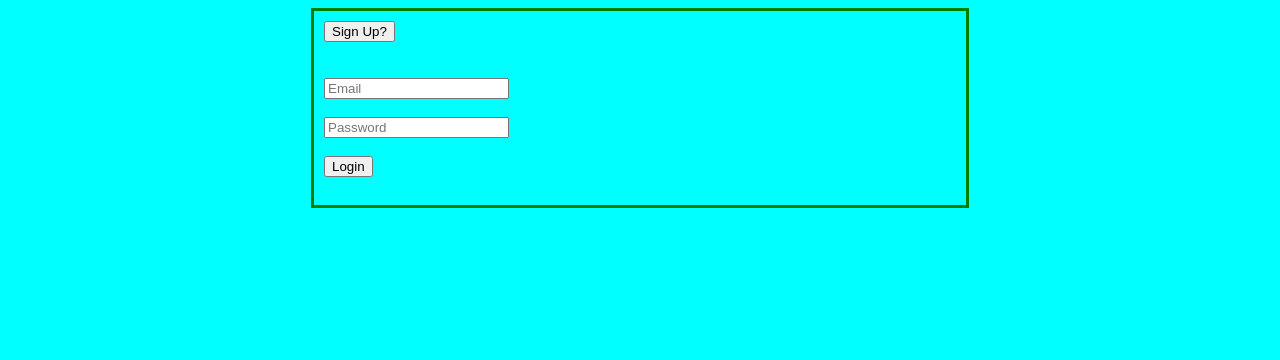
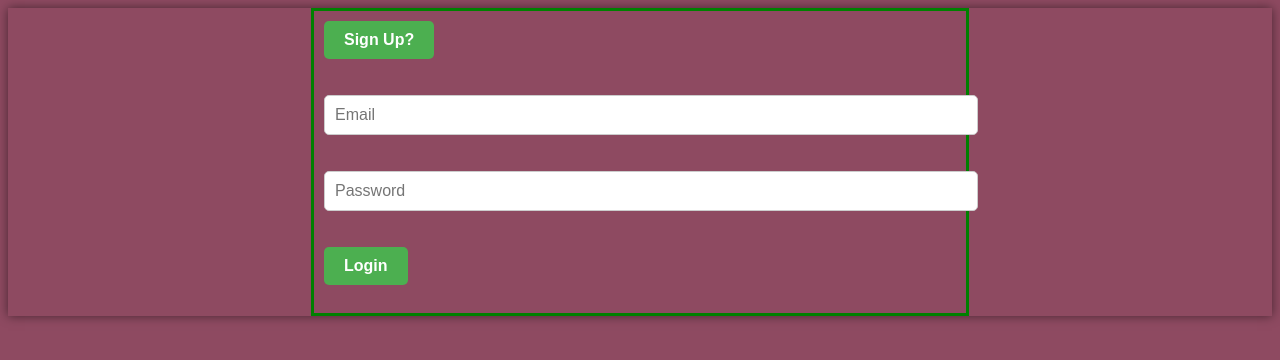
Before and after one commit to KiruthickK/Blackcat, a PHP site: the page made by Php Files/login.php in a window 1280 px wide. Shown: the top 360 px of the page. Run offline with PHP 8.4, Linux system fonts and the light colour scheme.

Commit message:
Some common features added

```diff
--- a/CSS/CommonStyles.css
+++ b/CSS/CommonStyles.css
@@ -5,3 +5,51 @@
     border: 3px solid green;
     padding: 10px;
 }
+
+
+/* Button styles */
+
+button,
+.button {
+    display: inline-block;
+    padding: 10px 20px;
+    font-size: 16px;
+    font-weight: bold;
+    text-align: center;
+    text-decoration: none;
+    background-color: #4CAF50;
+    color: #fff;
+    border: none;
+    border-radius: 5px;
+    cursor: pointer;
+    transition: background-color 0.3s ease-in-out;
+}
+
+button:hover,
+.button:hover {
+    background-color: #3e8e41;
+}
+
+
+/* Input field styles */
+
+input[type=text],
+input[type=password],
+input[type=email],
+textarea {
+    display: block;
+    width: 100%;
+    padding: 10px;
+    font-size: 16px;
+    border-radius: 5px;
+    border: 1px solid #ccc;
+    transition: border-color 0.3s ease-in-out;
+}
+
+input[type=text]:focus,
+input[type=password]:focus,
+input[type=email]:focus,
+textarea:focus {
+    outline: none;
+    border-color: #4CAF50;
+}
--- a/CSS/login.css
+++ b/CSS/login.css
@@ -1,10 +1,58 @@
 #maindiv {
     position: relative;
-    background-color: aqua;
+    /* background-color: aqua; */
 }
 
+
+/* body {
+    background-color: aqua;
+} */
+
 body {
-    background-color: aqua;
+    background-color: #333;
+    animation: color-change 10s infinite alternate;
+}
+
+@keyframes color-change {
+    0% {
+        background-color: #333;
+    }
+    50% {
+        background-color: #ff6699;
+    }
+    100% {
+        background-color: #333;
+    }
+}
+
+.overlay {
+    position: fixed;
+    top: 0;
+    left: 0;
+    width: 100%;
+    height: 100%;
+    z-index: -1;
+    background-color: rgba(0, 0, 0, 0.5);
+    opacity: 0;
+    transition: opacity 0.5s ease-in-out;
+}
+
+body:hover .overlay {
+    opacity: 1;
+}
+
+
+/* Add a subtle box-shadow effect to the body */
+
+body {
+    box-shadow: 0 0 10px rgba(0, 0, 0, 0.5);
+}
+
+
+/* Add a border-radius effect to the overlay */
+
+.overlay {
+    border-radius: 50% 0 0 50%;
 }
 
 #login,
--- /dev/null
+++ b/Php Files/CommonMethods.php
@@ -0,0 +1,28 @@
+<?php
+function AlertError($msg)
+{
+    echo ("
+            <script>
+                alert(\"Sorry, $msg\");
+            </script>
+        ");
+}
+function AlertMessage($msg)
+{
+    echo ("
+            <script>
+                alert(\"$msg\");
+            </script>
+        ");
+}
+function RedirectPage($page)
+{
+    echo ("
+            <script>
+                window.location.href=\"$page\";
+            </script>
+        ");
+}
+
+
+?>
--- a/Php Files/DBConnection.php
+++ b/Php Files/DBConnection.php
@@ -4,28 +4,4 @@
     $DBUser = "root";
     $DBPassword = "root";
     $conn = mysqli_connect($ServerName,$DBUser,$DBPassword,$database);
-    function AlertError($msg)
-    {
-        echo("
-            <script>
-                alert(\"Sorry, $msg\");
-            </script>
-        ");
-    }
-    function AlertMessage($msg)
-    {
-        echo("
-            <script>
-                alert(\"$msg\");
-            </script>
-        ");
-    }
-    function RedirectPage($page)
-    {
-        echo("
-            <script>
-                window.location.href=\"$page\";
-            </script>
-        ");
-    }
 ?>
--- a/Php Files/login.php
+++ b/Php Files/login.php
@@ -20,7 +20,7 @@
             <form action="login.php" method="post">
                 <input type="email" name="email" placeholder="Email"><br><br>
                 <input type="password" name="password" placeholder="Password"><br><br>
-                <button name="login">Login</button>
+                <button name="login" class="button">Login</button>
             </form>
         </div><br>
         <div id="signup">
@@ -31,7 +31,7 @@
                 <input type="email" name="email" placeholder="email"><br><br>
                 <input type="password" name="signuppassword" placeholder="Password"><br><br>
                 <input type="password" name="signuprepassword" placeholder="Re-enter password"><br><br>
-                <button name="signup">Signup</button>
+                <button name="signup" class="button">Signup</button>
             </form>
         </div>
     </div>
@@ -39,17 +39,20 @@
 
 <?php
 @include 'DBConnection.php';
+@include 'CommonMethods.php';
 if (isset($_POST['login'])) {
     $Email = $_POST["email"];
     $password = $_POST["password"];
     if ($conn) {
-        $SqlQuery = "SELECT password from USERS WHERE email = '$Email'";
+        $SqlQuery = "SELECT * from USERS WHERE email = '$Email'";
         $result = mysqli_query($conn, $SqlQuery);
         if (mysqli_num_rows($result)) {
             $row = mysqli_fetch_assoc($result);
             if ($password == $row["password"]) {
                 mysqli_close($conn);
-                RedirectPage("../HomePage.html");
+                session_start();
+                $_SESSION["blackcatusername"] = $row["name"];
+                RedirectPage("./HomePage.php");
             } else {
                 AlertError("Password not matching");
             }
```
Also changed, not shown: HomePage.html (deleted, +0 -21 lines), Php Files/HomePage.php (added, +46 -0 lines).
